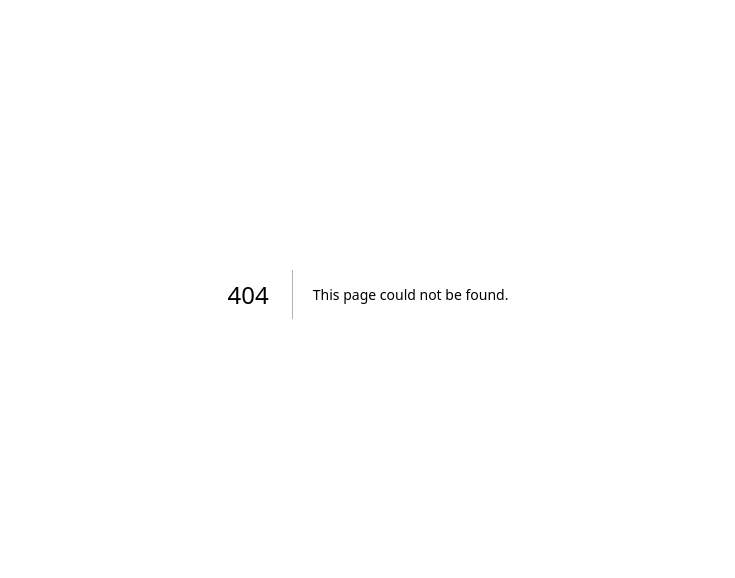
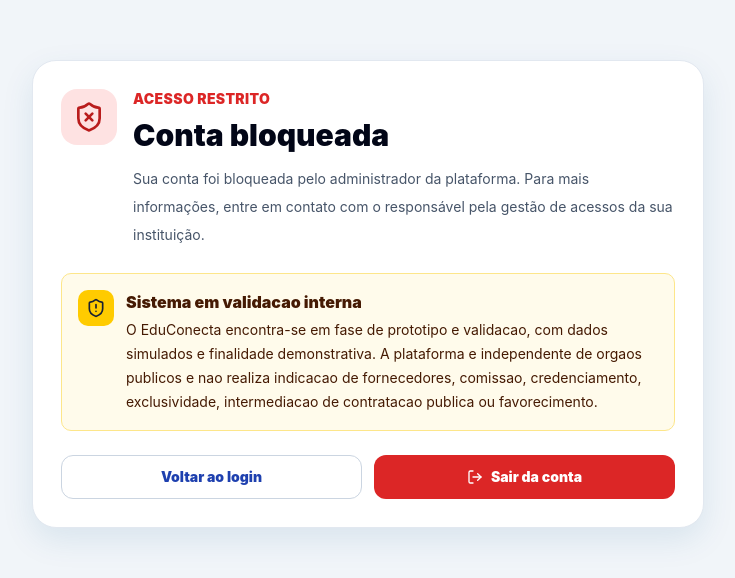
Before and after one commit to ronaldoeset-hub/gestao-gppe, a Next.js app: page /acesso-bloqueado in a window 1280 px wide. Before the commit this address had no page. Shown: the part 106-684 px from the top of the page, without its empty margins (272-1007 px from the left). Built offline with nearby package versions, Linux system fonts and the light colour scheme.

Commit message:
fix: adiciona pagina /acesso-bloqueado ausente no deploy

```diff
--- /dev/null
+++ b/src/app/acesso-bloqueado/page.tsx
@@ -0,0 +1,52 @@
+import Link from "next/link";
+import { LogOut, ShieldX } from "lucide-react";
+import { InstitutionalNotice } from "@/components/institutional-notice";
+
+export const metadata = {
+  title: "Acesso bloqueado - EduConecta",
+  description: "Sua conta foi bloqueada pelo administrador."
+};
+
+export default function AccessBlockedPage() {
+  return (
+    <main className="flex min-h-screen items-center justify-center bg-slate-100 px-5 py-8">
+      <section className="w-full max-w-2xl rounded-3xl border border-slate-200 bg-white p-7 text-slate-950 shadow-soft">
+        <div className="flex items-start gap-4">
+          <div className="flex h-14 w-14 shrink-0 items-center justify-center rounded-2xl bg-red-100 text-red-700">
+            <ShieldX className="h-8 w-8" aria-hidden="true" />
+          </div>
+          <div>
+            <p className="text-sm font-black uppercase tracking-wide text-red-600">Acesso restrito</p>
+            <h1 className="mt-2 text-3xl font-black">Conta bloqueada</h1>
+            <p className="mt-3 text-sm leading-7 text-slate-600">
+              Sua conta foi bloqueada pelo administrador da plataforma. Para mais informações,
+              entre em contato com o responsável pela gestão de acessos da sua instituição.
+            </p>
+          </div>
+        </div>
+
+        <div className="mt-6">
+          <InstitutionalNotice compact />
+        </div>
+
+        <div className="mt-6 grid gap-3 sm:grid-cols-2">
+          <Link
+            href="/login"
+            className="inline-flex h-11 items-center justify-center gap-2 rounded-xl border border-slate-300 bg-white px-4 text-sm font-black text-blue-800 hover:bg-blue-50"
+          >
+            Voltar ao login
+          </Link>
+          <form action="/auth/logout" method="post">
+            <button
+              type="submit"
+              className="inline-flex h-11 w-full items-center justify-center gap-2 rounded-xl bg-red-600 px-4 text-sm font-black text-white hover:bg-red-700"
+            >
+              <LogOut className="h-4 w-4" aria-hidden="true" />
+              Sair da conta
+            </button>
+          </form>
+        </div>
+      </section>
+    </main>
+  );
+}
```
